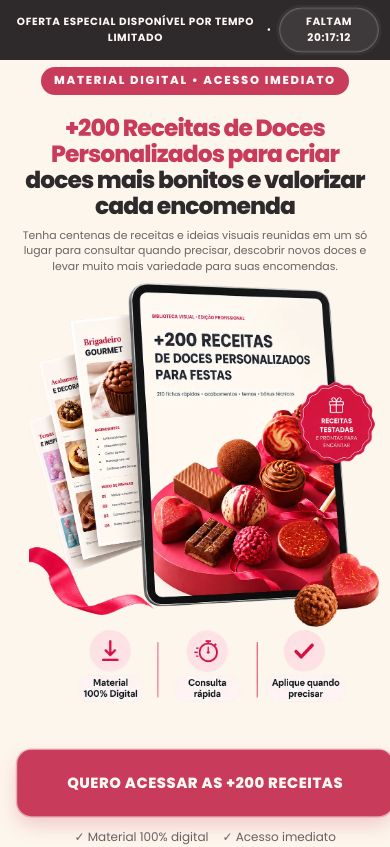
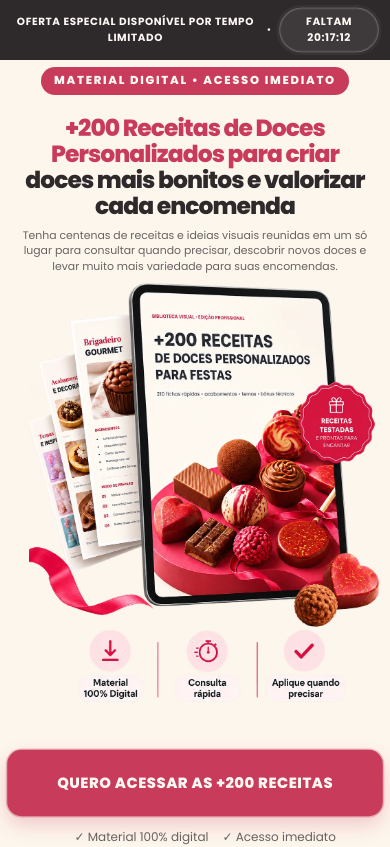
Before and after one commit to GustavoFalcone/200receitaspersonalizadas, a React (Vite) app: page / in a window 390 px wide. Shown: the top 847 px of the page. Built offline with nearby package versions, Linux system fonts and the light colour scheme.

Commit message:
fix: centraliza CTA da hero no mobile

```diff
--- a/src/styles.css
+++ b/src/styles.css
@@ -321,7 +321,7 @@ footer strong { color: var(--color-white); }
   .lead { width: 100%; max-width: 560px; margin: 0 auto 4px; font-size: clamp(.68rem, 2.45vw, .8rem); line-height: 1.42; text-align: center; }
   .heroMedia { width: min(96vw, 600px); margin: -2px auto 0; }
   .heroImage { width: 94%; margin-top: 0; }
-  .heroMedia .cta { width: 100%; max-width: 430px; min-height: 66px; margin-top: 12px; padding: 14px 18px; border-radius: 14px; font-size: .92rem; font-weight: 800; letter-spacing: .035em; }
+  .heroMedia .cta { position: relative; left: calc(50vw - 50% - 18px); width: 100%; max-width: 430px; min-height: 66px; box-sizing: border-box; margin: 12px auto 0; padding: 14px 18px; border-radius: 14px; font-size: .92rem; font-weight: 800; letter-spacing: .035em; }
   .bonusBreakdown span { font-size: .74rem; }
   .bonusTotal { padding-inline: 15px; }
   .calculatorTop { margin-inline: -15px; }
```
